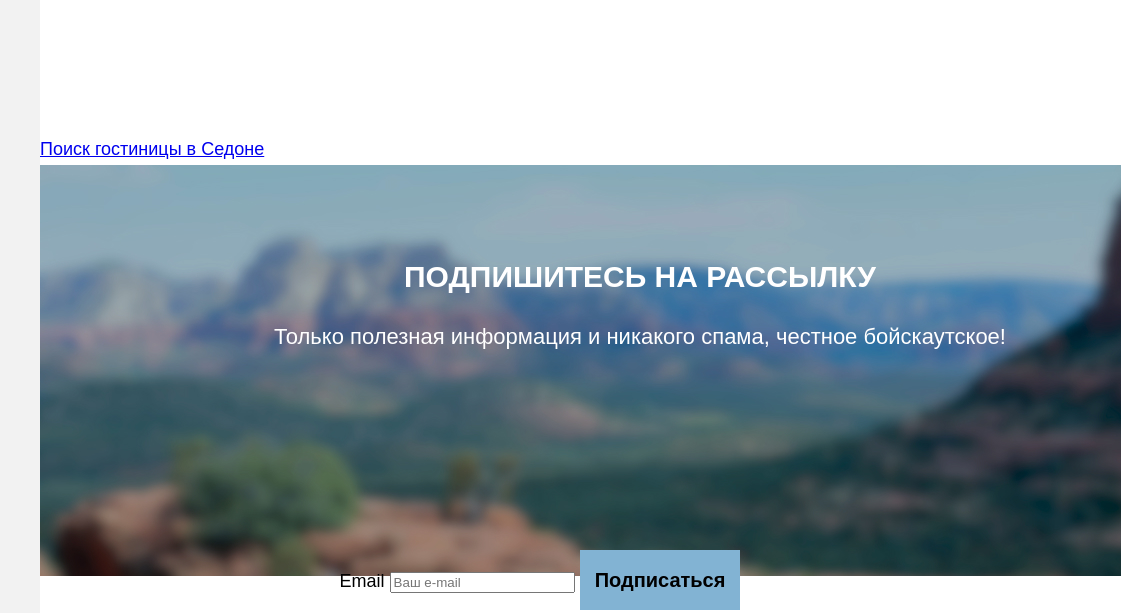
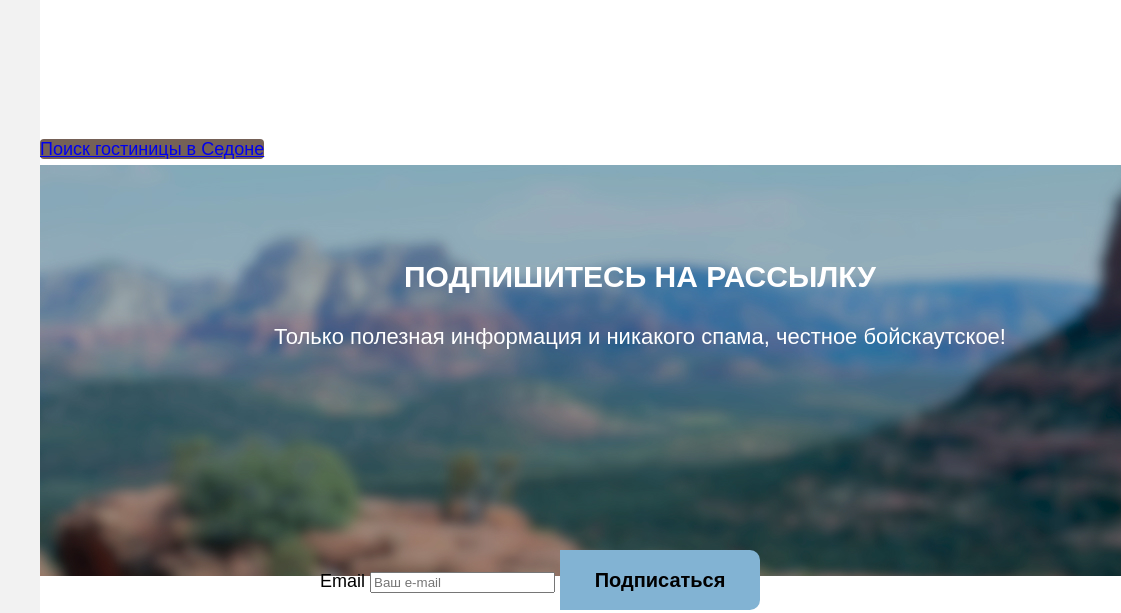
Before and after one commit to htmlacademy-htmlcss/2072277-sedona-34, a plain HTML site: page index.html in a window 1280 px wide. Shown: the part 2620-3233 px from the top of the page, 0-1121 px from the left. Drawn offline with Linux system fonts and the light colour scheme; a web font is replaced by a local one.

Commit message:
Сетка страниц крупных блоков. На проверку

```diff
--- a/index.html
+++ b/index.html
@@ -99,7 +99,7 @@
         <section class="hotel-search">
           <h2 class="hotel-search-title">Заинтересовались?</h2>
           <p class="hotel-search-discription">Укажите предполагаемые даты поездки, и мы покажем вам лучшие предложения гостиниц в Седоне</p>
-          <a class="button button-all" href="#">Поиск гостиницы в Седоне</a>
+          <a class="button hotel-search-button" href="#">Поиск гостиницы в Седоне</a>
         </section>
         <section class="subscribe">
           <h2 class="subscribe-title">Подпишитесь на рассылку</h2>
--- a/styles/styles.css
+++ b/styles/styles.css
@@ -173,11 +173,23 @@ body {
   cursor: pointer;
 } */
 
-.subscribe .button {
+.newsletter-button {
+  width: 200px;
+  height: 60px;
   border: 0px;
+  border-radius: 0px 10px  10px 0px;
   background-color: #82B3D3;
   margin-left: 0;
   padding: 12px 15px;
+}
+
+.hotel-search-button {
+  width: 574px;
+  height: 60px;
+  border-radius: 4px;
+  background-color: #756157;
+  margin: 0;
+  padding: 0;
 }
 
 .wrapper {
@@ -452,12 +464,19 @@ body {
   background-size: 100% auto;
   background-repeat: no-repeat;
   background-color: white;
+
 }
 
 .main-inner h1 {
   font-size: 60px;
   line-height: 78px;
   font-weight: 700;
+  color: white;
+  margin: 0;
+  padding: 0;
+}
+
+.reset-title {
   padding: 0;
   margin: 0;
   color: white;
@@ -508,4 +527,5 @@ body {
   margin: 0;
   text-align: center;
   margin-left: 200px;
+
 }
```
Also changed, not shown: Catalog.html (+1 -1 lines).
